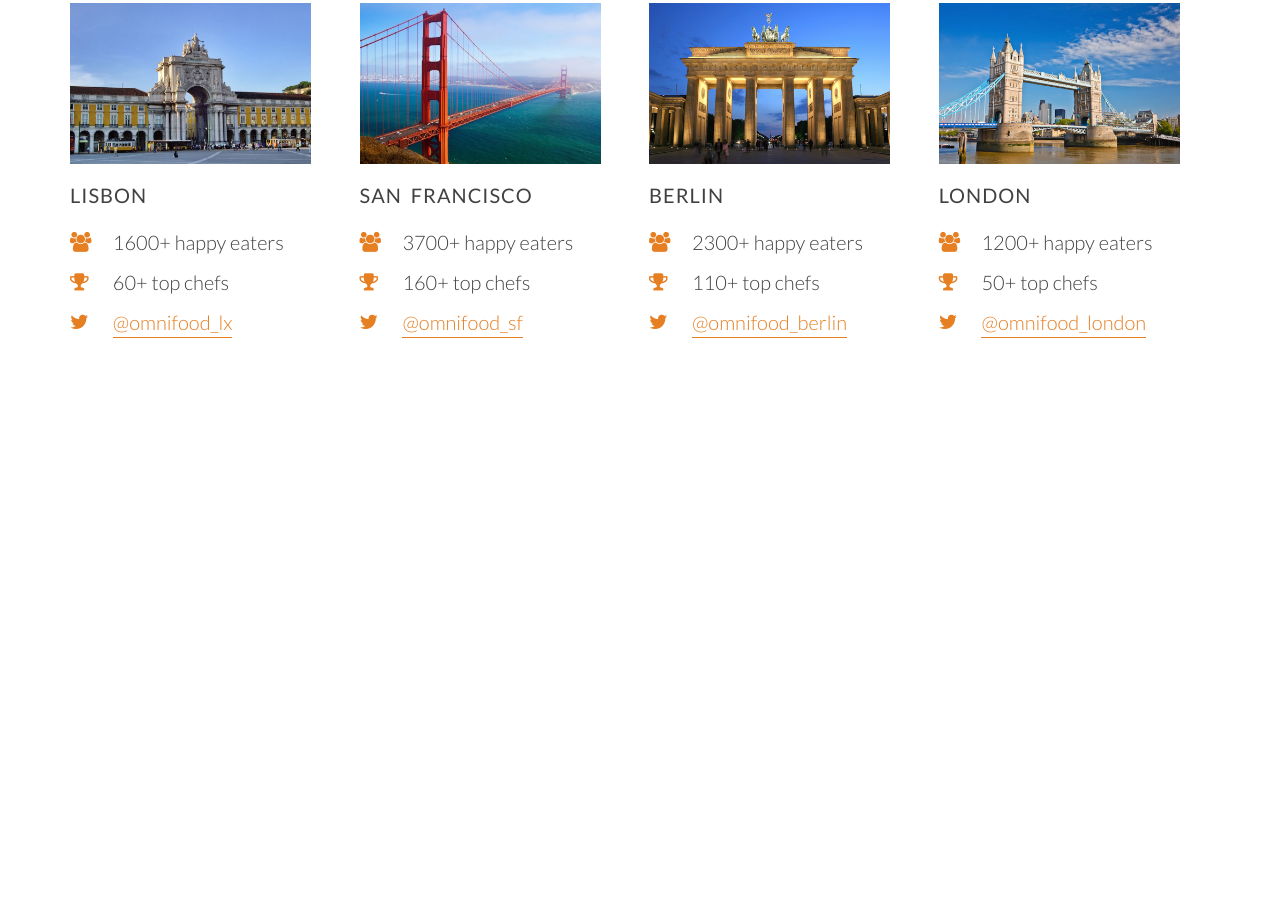
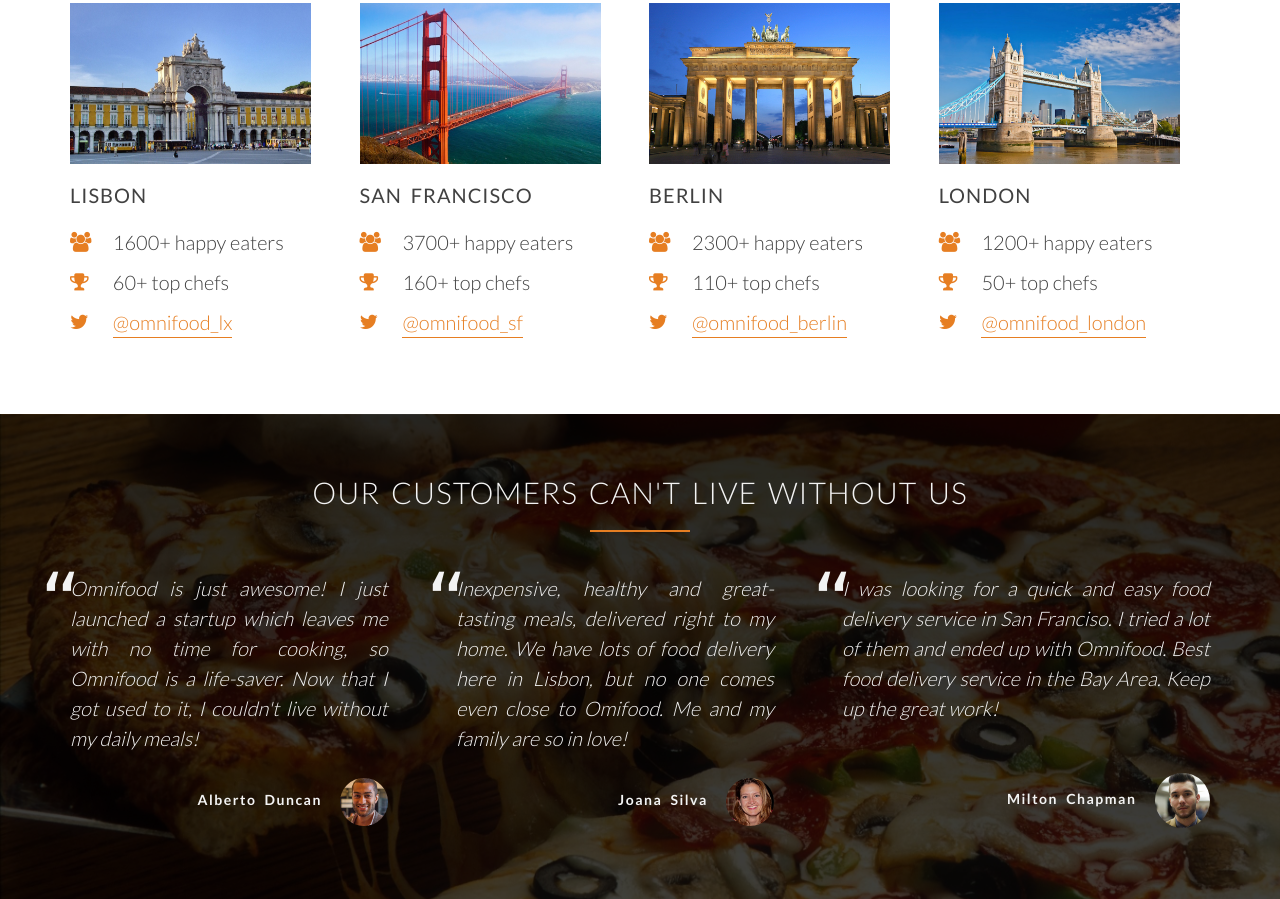
Before and after one commit to l-kimleng/omifood-lab, a plain HTML site: page index.html in a window 1280 px wide. Shown: the part 2828-3727 px from the top of the page. Before the commit the page ends 3242 px from the top, so only its background shows below. Drawn offline with Linux system fonts and the light colour scheme.

Commit message:
add testimonials section

```diff
--- a/index.html
+++ b/index.html
@@ -38,28 +38,28 @@
             <p>Hello, we're Omnifood, your new premium food delivery service. We know you're always busy. No time for cooking. So let us take care of that, we're really good at it, we promise! </p>
         </div>
         <div class="row">
-            <div class="col span-1-of-4 box">
+            <div class="col span-1-of-4 pr-small">
                 <i class="fa fa-calendar fa-3x icon-big" aria-hidden="true"></i>
                 <h3>Up to 365 days/year</h3>
                 <p>
                     Never cook again! We really mean that. Our subscription plans include up to 365 days/year coverage. You can also choose to order more flexibly if that's your style.
                 </p>
             </div>
-            <div class="col span-1-of-4 box">
+            <div class="col span-1-of-4 pr-small">
                 <i class="fa fa-clock-o fa-3x icon-big" aria-hidden="true"></i>
                 <h3>Ready in 20 minutes</h3>
                 <p>
                     You're only twenty minutes away from your delicious and super healthy meals delivered right to your home. We work with the best chefs in each town to ensure that you're 100% happy.
                 </p>
                 </div>
-            <div class="col span-1-of-4 box">
+            <div class="col span-1-of-4 pr-small">
                 <i class="fa fa-pagelines fa-3x icon-big" aria-hidden="true"></i>
                 <h3>100% organic</h3>
                 <p>
                     All our vegetables are fresh, organic and local. Animals are raised without added hormones or antibiotics. Good for your health, the environment, and it also tastes better!
                 </p>
             </div>
-            <div class="col span-1-of-4 box">
+            <div class="col span-1-of-4 pr-small">
                 <i class="fa fa-shopping-cart fa-3x icon-big" aria-hidden="true"></i>
                 <h3>Order anything</h3>
                 <p>
@@ -149,7 +149,7 @@
             <h2>We're currently in these cities</h2>
         </div>
         <div class="row">
-            <div class="col span-1-of-4 box">
+            <div class="col span-1-of-4 pr-small">
                 <img src="resources/image/lisbon-3.jpg" alt="lisbon" class="cities-photo">
                 <h3>Lisbon</h3>
                 <ul class="fa-ul icon-small">
@@ -158,7 +158,7 @@
                     <li> <i class="fa-li fa fa-twitter"></i><a href="#" class="social-linker">@omnifood_lx</a></li>
                 </ul>
             </div>
-            <div class="col span-1-of-4 box">
+            <div class="col span-1-of-4 pr-small">
                 <img src="resources/image/san-francisco.jpg" alt="san franciso" class="cities-photo">
                 <h3>San Francisco</h3>
                 <ul class="fa-ul icon-small">
@@ -167,7 +167,7 @@
                     <li><i class="fa-li fa fa-twitter"></i><a href="#" class="social-linker">@omnifood_sf</a></li>
                 </ul>
             </div>
-            <div class="col span-1-of-4 box">
+            <div class="col span-1-of-4 pr-small">
                 <img src="resources/image/berlin.jpg" alt="berlin" class="cities-photo">
                 <h3>Berlin</h3>
                 <ul class="fa-ul icon-small">
@@ -176,7 +176,7 @@
                     <li><i class="fa-li fa fa-twitter"></i><a href="#" class="social-linker">@omnifood_berlin</a></li>
                 </ul>
             </div>
-            <div class="col span-1-of-4 box">
+            <div class="col span-1-of-4 pr-small">
                 <img src="resources/image/london.jpg" alt="london" class="cities-photo">
                 <h3>London</h3>
                 <ul class="fa-ul icon-small">
@@ -187,5 +187,39 @@
             </div>
         </div>
     </section>
+    <section class="section-testimonials">
+        <div class="row">
+            <h2>Our customers can't live without us</h2>
+        </div>
+        <div class="row">
+            <div class="col span-1-of-3 pr-meduim">
+                <blockquote>
+                    Omnifood is just awesome! I just launched a startup which leaves me with no time for cooking, so Omnifood is a life-saver. Now that I got used to it, I couldn't live without my daily meals!
+                    <cite class="mt-meduim">
+                        Alberto Duncan
+                        <img src="resources/image/customer-1.jpg" alt="Alberto Duncan">
+                    </cite>
+                </blockquote>
+            </div>
+            <div class="col span-1-of-3 pr-meduim">
+                <blockquote>
+                        Inexpensive, healthy and great-tasting meals, delivered right to my home. We have lots of food delivery here in Lisbon, but no one comes even close to Omifood. Me and my family are so in love!
+                    <cite class="mt-meduim">
+                        Joana Silva
+                        <img src="resources/image/customer-2.jpg" alt="Joana Silva">
+                    </cite>
+                </blockquote>
+            </div>
+            <div class="col span-1-of-3">
+                <blockquote>
+                    I was looking for a quick and easy food delivery service in San Franciso. I tried a lot of them and ended up with Omnifood. Best food delivery service in the Bay Area. Keep up the great work!
+                    <cite>
+                        Milton Chapman
+                        <img src="resources/image/customer-3.jpg" alt="Milton Chapman">
+                    </cite>
+                </blockquote>
+            </div>
+        </div>
+    </section>
 </body>
 </html>
--- a/resources/css/style.css
+++ b/resources/css/style.css
@@ -60,6 +60,18 @@
     content: " ";
     display: table;
     clear: both;
+}
+
+.mt-meduim {
+    margin-top: 25px;
+}
+
+.pr-small {
+    padding-right: 30px;
+}
+
+.pr-meduim {
+    padding-right: 50px;
 }
 
 /* ======COMPONENTS========= */
@@ -300,3 +312,52 @@
     color: #414141;
     border-bottom: 1px solid transparent;
 }
+
+
+/* ======SECTION TESTIMONIALS========= */
+
+.section-testimonials {
+    background-image: linear-gradient(rgba(0, 0, 0, 0.85), rgba(0, 0, 0, 0.75)), url(../image/back-customers.jpg);
+    background-position: center;
+    background-size: cover;
+    background-attachment: fixed;
+    color: #f3f3f3;
+}
+
+blockquote {
+    font-style: italic;
+    font-weight: 300;
+    line-height: 150%;
+    text-align: justify;
+    position: relative;
+}
+
+blockquote:before {
+    content: "\201C";
+    display: block;
+    position: absolute;
+    font-size: 400%;
+    font-style: normal;
+    font-family: 'Lucida Grande', 'Lucida Sans', 'Lucida Sans Regular',  'Lucida Sans Unicode', Geneva, Verdana, sans-serif;
+    left: -30px;
+    top: 15px;
+}
+
+cite {
+    display: block;
+    margin-top: 50px;
+    font-size: 70%;
+    font-style: normal;
+    font-weight: bold;
+    word-spacing: 4px;
+    letter-spacing: 1.5px;
+    text-align: right;
+}
+
+cite img {
+    width: 15%;
+    height: auto;
+    border-radius: 50%;
+    vertical-align: middle;
+    margin-left: 10px;
+}
```
